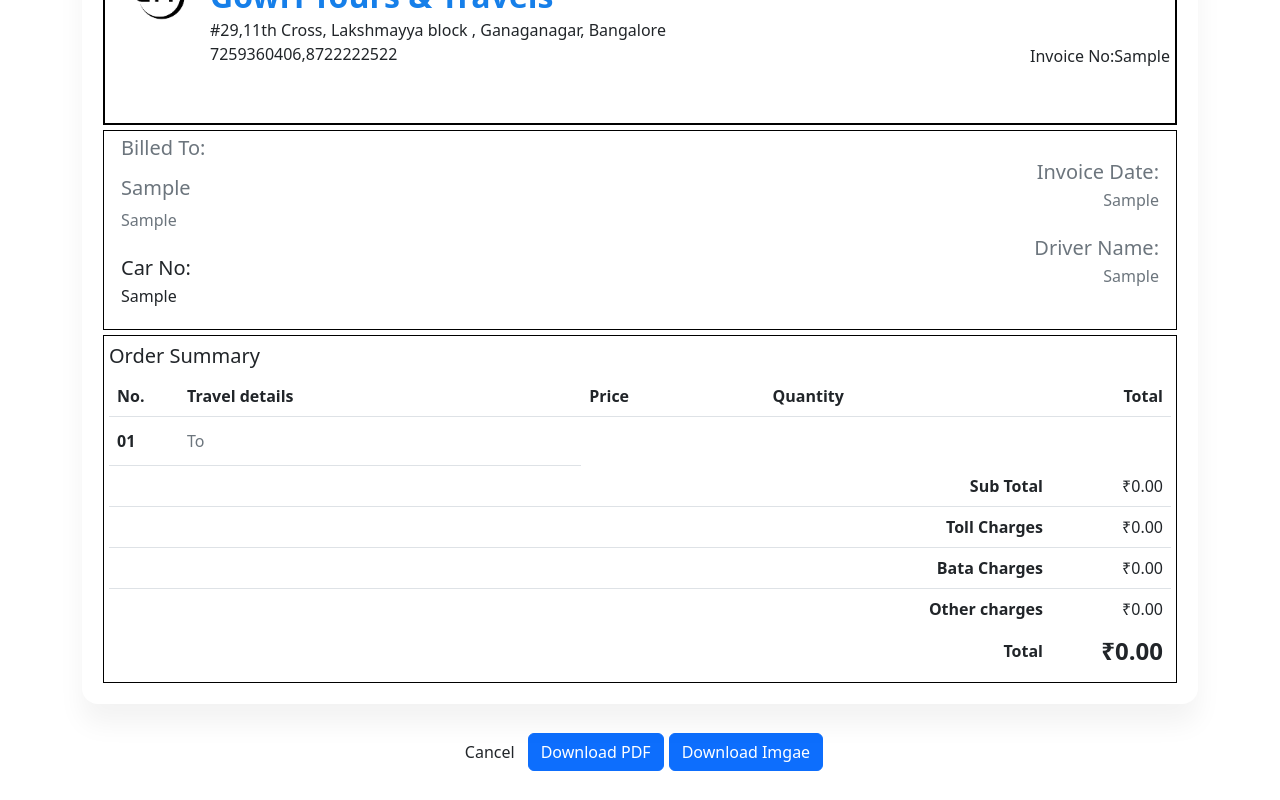
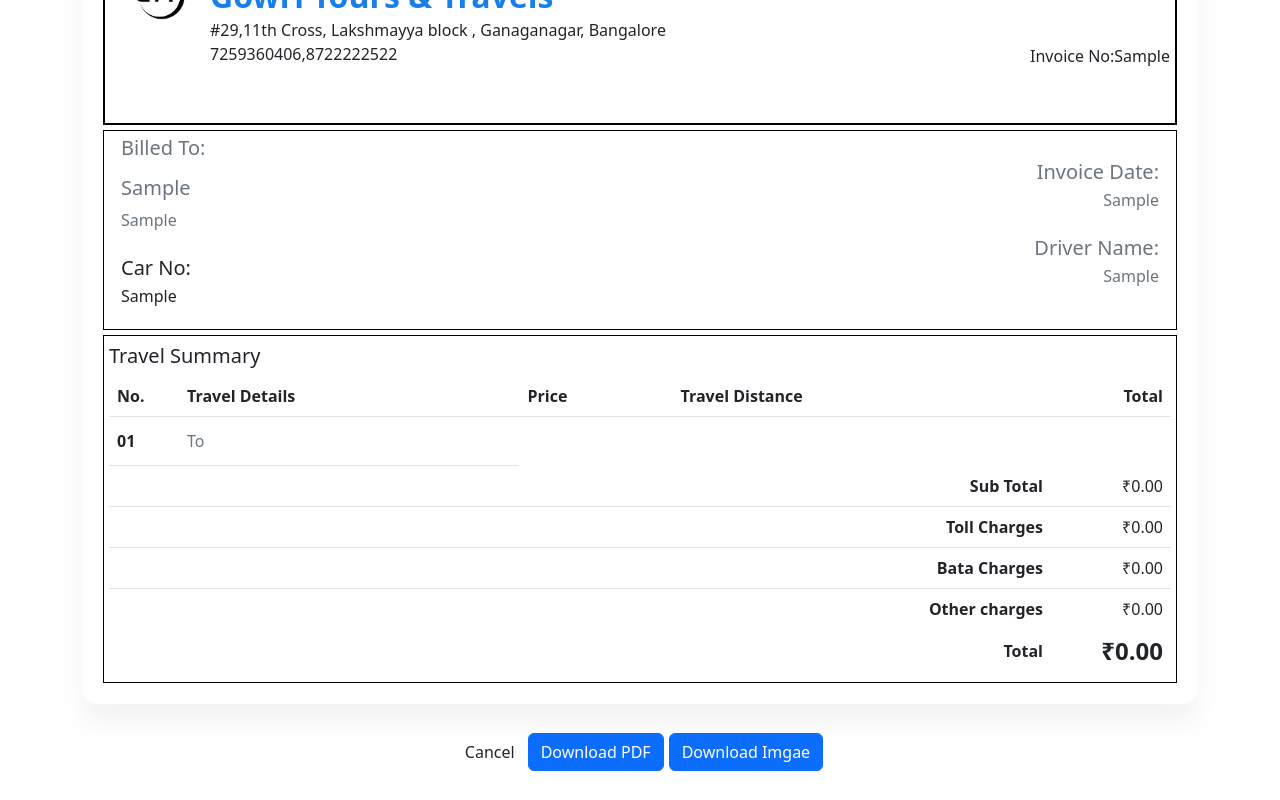
Before and after one commit to SagarManjunath/billGenerator, an Angular app: page / in a window 1280 px wide. Both pictures are taken after typing "Sample", "Sample", "Sample", "Sample", "Sample", "Sample" into the empty fields and a click on the button "Submit". Shown: the part 82-882 px from the top of the page. Built offline with nearby package versions, Linux system fonts and the light colour scheme.

Commit message:
new changes

```diff
--- a/src/app/bill-template/bill-template.component.html
+++ b/src/app/bill-template/bill-template.component.html
@@ -60,16 +60,16 @@
                         <!-- end row -->
 
                         <div class="py-2 billBox">
-                            <h5 class="font-size-15">Order Summary</h5>
+                            <h5 class="font-size-15">Travel Summary</h5>
 
                             <div class="table-responsive">
                                 <table class="table align-middle table-nowrap table-centered mb-0">
                                     <thead *ngIf="!billData.hourlyCharges">
                                         <tr>
                                             <th style="width: 70px;">No.</th>
-                                            <th>Travel details</th>
+                                            <th>Travel Details</th>
                                             <th>Price</th>
-                                            <th>Quantity</th>
+                                            <th>Travel Distance</th>
                                             <th class="text-end" style="width: 120px;">Total</th>
                                         </tr>
                                     </thead><!-- end thead -->
@@ -96,8 +96,8 @@
                                             <td *ngIf="billData.billAmount">1</td>
                                             <td class="text-end" *ngIf="billData.billAmount">{{billData.billAmount}}</td>
 
-                                            <td *ngIf="billData.totalKms">{{billData.ratePerKm }}</td>
-                                            <td *ngIf="billData.totalKms">{{billData.totalKms }}</td>
+                                            <td *ngIf="billData.totalKms">{{billData.ratePerKm | currency :'INR'}}</td>
+                                            <td *ngIf="billData.totalKms">{{billData.totalKms }}KMS</td>
                                             <td class="text-end" *ngIf="billData.totalKms">{{billData.ratePerKm*billData.totalKms }}</td>
                                         </tr>
                                         <!-- end tr -->
@@ -114,8 +114,8 @@
                                             <td></td>
                                             <td>
                                                 <div>{{billData?.hours}} hrs - {{billData?.hrsKMS}} KMS</div>
-                                                <div>{{billData?.extraHours}} hrs * {{billData?.extraHoursQuantity | currency :'INR'}} </div>
-                                                <div>{{billData?.extraKMS}} KMS * {{billData?.extraKMSQuantity | currency :'INR'}} </div>
+                                                <div>Extra hours {{billData?.extraHours}} hrs * {{billData?.extraHoursQuantity | currency :'INR'}} </div>
+                                                <div>Extra KMS {{billData?.extraKMS}} KMS * {{billData?.extraKMSQuantity | currency :'INR'}} </div>
                                             </td>
                                             <td class="text-end" >
                                                 <div>{{billData?.hourlyCharges | currency :'INR'}}</div>
```
Also changed, not shown: 1 other file (tests, documents, lock files or other folders).
